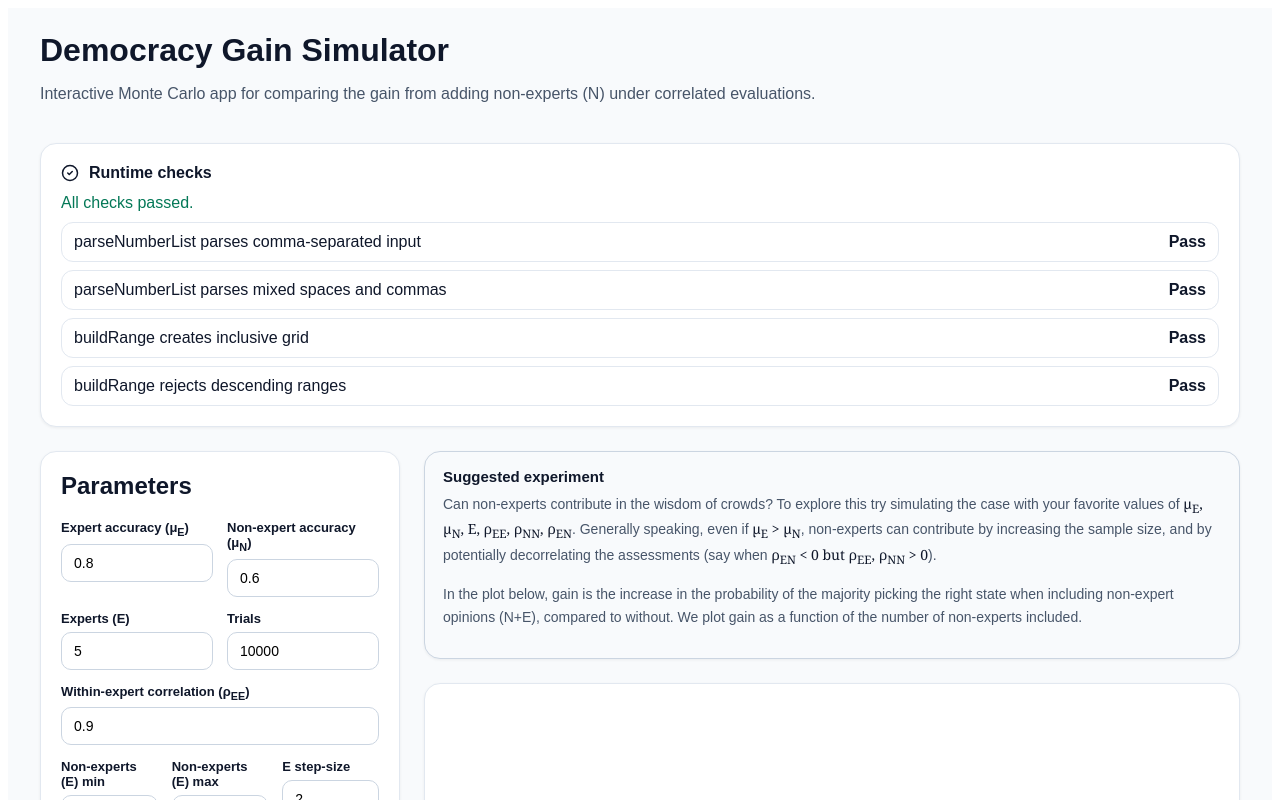
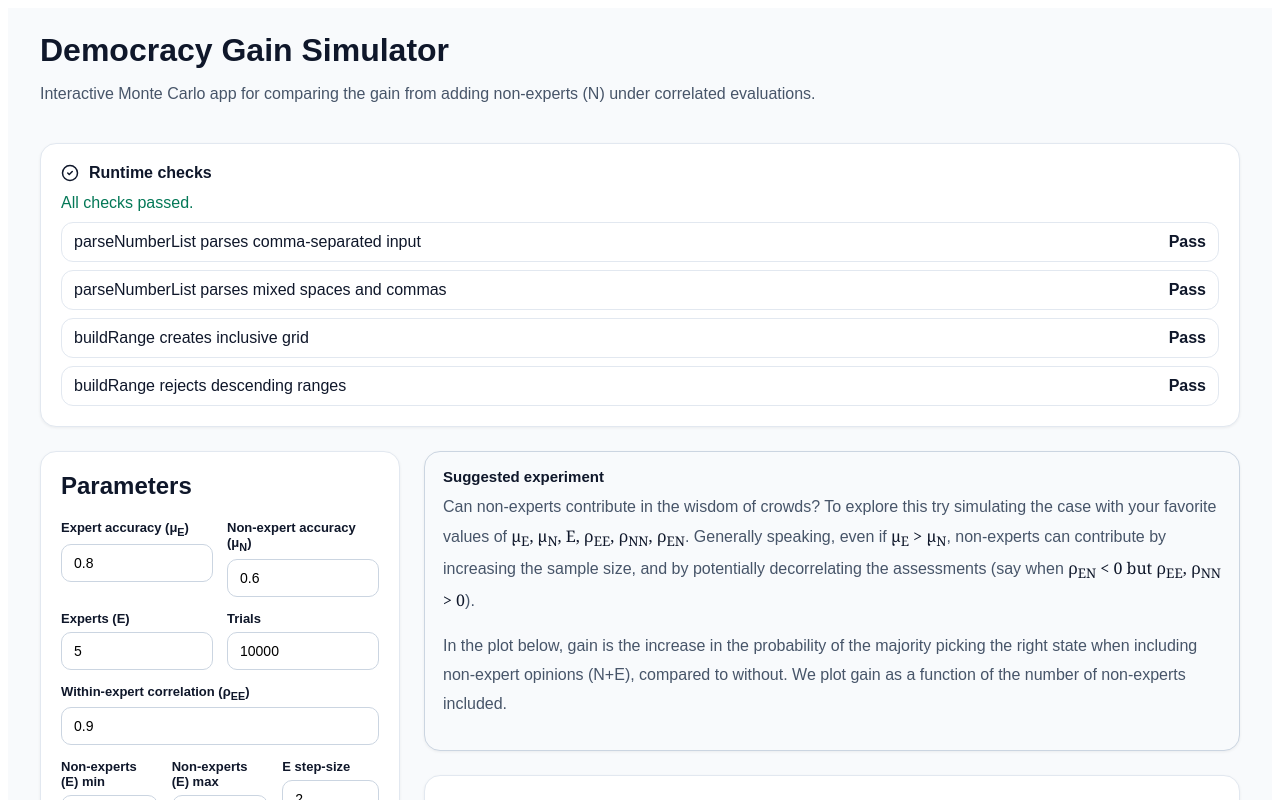
Before and after one commit to anujitchakraborty/democracy-simulator, a React (Vite) app: page / in a window 1280 px wide. Shown: the top 800 px of the page. Built offline with nearby package versions, Linux system fonts and the light colour scheme.

Commit message:
Update App.jsx

```diff
--- a/src/App.jsx
+++ b/src/App.jsx
@@ -627,7 +627,7 @@ export default function App() {
                 Suggested experiment
               </div>
 
-              <div style={{ fontSize: 14, lineHeight: 1.6, color: "#475569" }}>
+              <div style={{ fontSize: 16, lineHeight: 1.8, color: "#475569" }}>
                 Can non-experts contribute in the wisdom of crowds? To explore this try
                 simulating the case with your favorite values of
                 <span style={{ fontFamily: "Georgia, Times New Roman, serif", color: "#0f172a" }}>
@@ -642,7 +642,7 @@ export default function App() {
                   {" "}ρ<sub>EN</sub> &lt; 0 but ρ<sub>EE</sub>, ρ<sub>NN</sub> &gt; 0
                   </span>).
               </div>
-               <p style={{ fontSize: 14, lineHeight: 1.6, color: "#475569" }}>
+               <p style={{ fontSize: 16, lineHeight: 1.8, color: "#475569" }}>
                       In the plot below, gain is the increase in the probability of the majority picking the right state when including non-expert opinions (N+E), compared to without. We plot gain as a function of the number of non-experts included.
                     </p>
 
```
